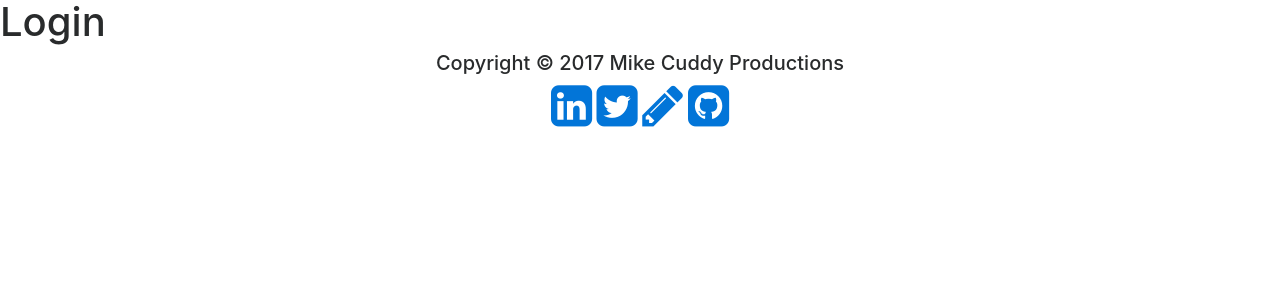
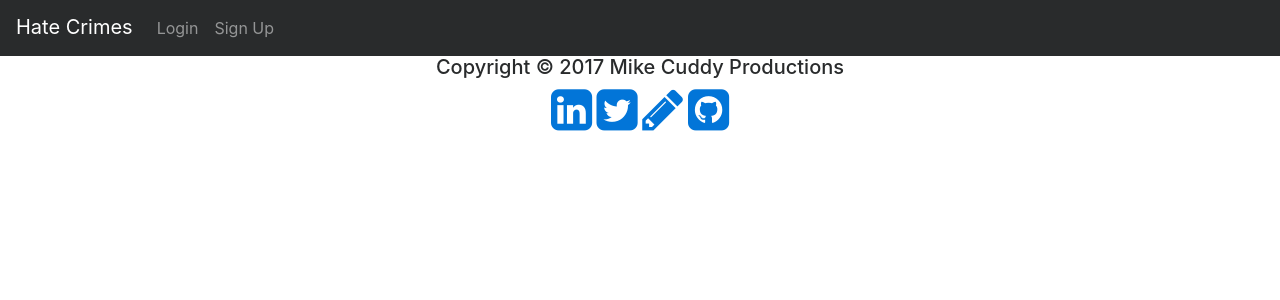
Before and after one commit to ravenusmc/hate_crimes, a Flask app: page /login in a window 1280 px wide. Shown: the top 300 px of the page. Run offline with Flask 2, Linux system fonts and the light colour scheme; some libraries are stand-ins or nearby versions.

Commit message:
added a login page

```diff
--- a/static/css/login.css
+++ b/static/css/login.css
@@ -4,10 +4,19 @@ sign up pages
 ********************************/
 
 
+/*******************************
+CSS for signup page
+********************************/
+
+#login_main {
+
+
+}
+
 
 
 /*******************************
-signup page logins
+CSS for signup page
 ********************************/
 
 #signup_main {
--- a/templates/login.html
+++ b/templates/login.html
@@ -1,8 +1,29 @@
 {% extends 'base.html' %}
 
 {% block body %}
+<link rel="stylesheet" type="text/css" href="{{ url_for('static', filename='css/login.css') }}">
 
-<h1>Login</h1>
+<nav class="navbar navbar-toggleable-md navbar-inverse bg-inverse">
+  <button class="navbar-toggler" type="button" data-toggle="collapse" data-target="#navbarTogglerDemo01" aria-controls="navbarTogglerDemo01" aria-expanded="false" aria-label="Toggle navigation">
+    <span class="navbar-toggler-icon"></span>
+  </button>
+  <div class="collapse navbar-collapse" id="navbarTogglerDemo01">
+    <a class="navbar-brand" href="/">Hate Crimes</a>
+    <ul class="navbar-nav mr-auto mt-2 mt-lg-0">
+      <li class="nav-item">
+        <a class="nav-link" href="/login">Login <span class="sr-only">(current)</span></a>
+      </li>
+      <li class="nav-item">
+        <a class="nav-link" href="/sign_up">Sign Up</a>
+      </li>
+    </ul>
+  </div>
+</nav>
+
+<main id='login_main'>
+
+
+</main>
 
 
 
```
